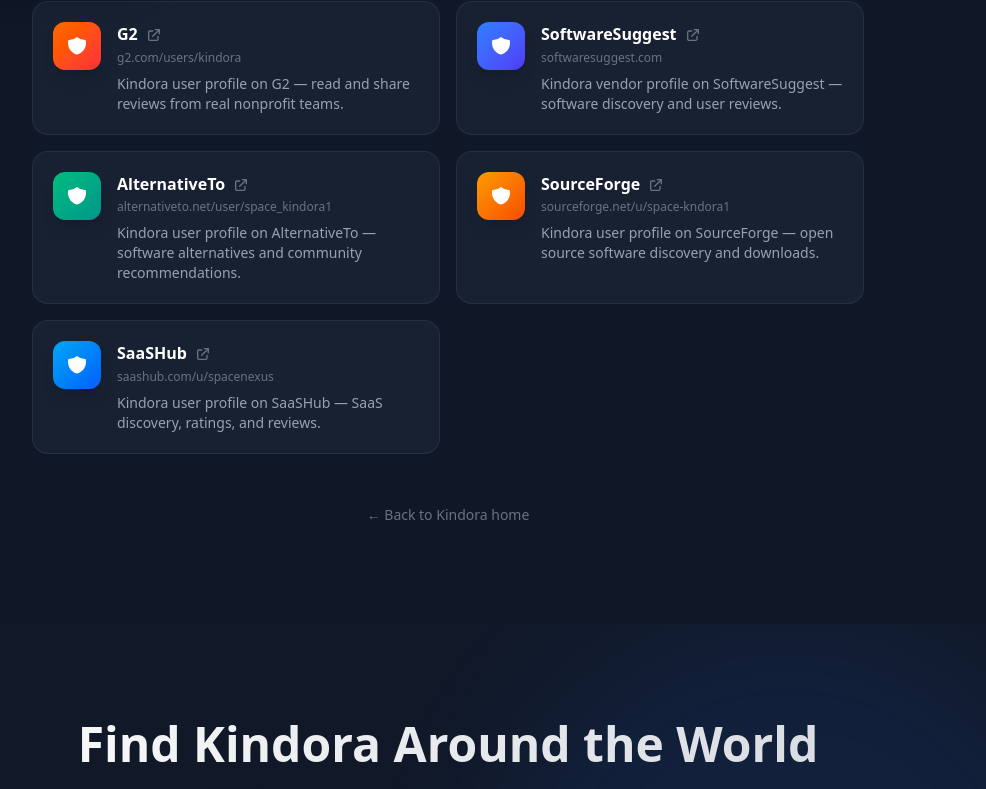
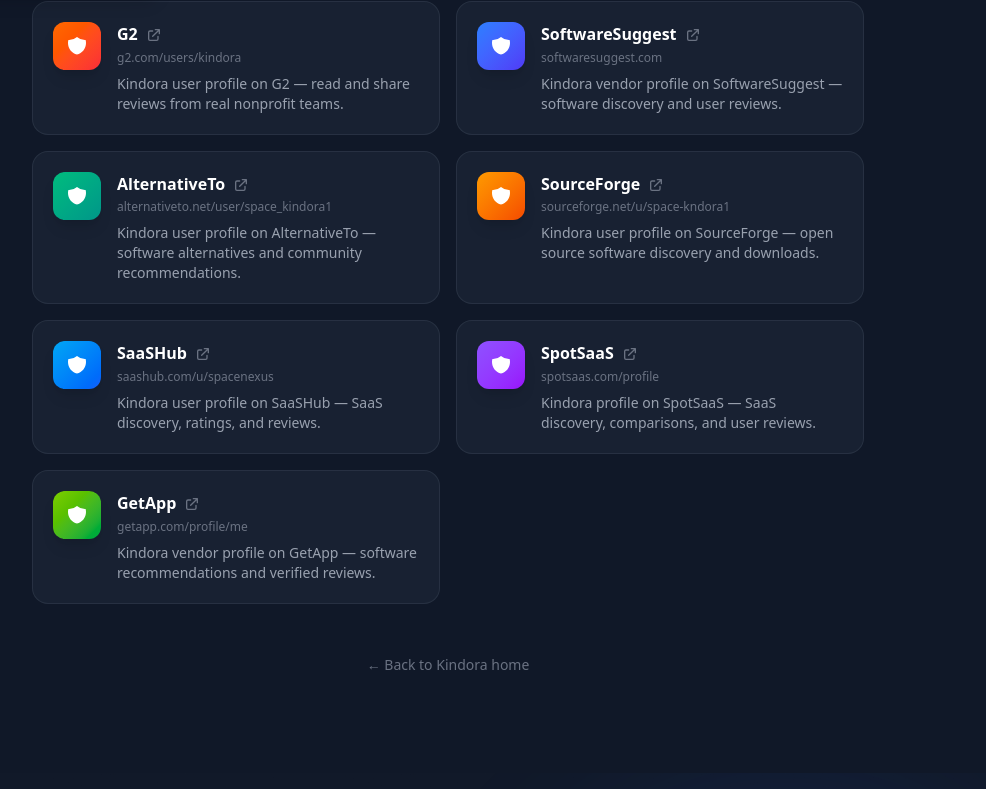
Before and after one commit to spacenexus618-sudo/space-nexus-vdr, a Next.js app: page /kindora/social-media in a window 1280 px wide. Shown: the part 778-1567 px from the top of the page, without its empty margins (192-1178 px from the left). Built offline with nearby package versions, Linux system fonts and the light colour scheme.

Commit message:
feat: update sitemap and social media page metadata; enhance vs-competitors features and FAQs

```diff
--- a/app/kindora/sitemap.ts
+++ b/app/kindora/sitemap.ts
@@ -17,6 +17,7 @@ export default function sitemap(): MetadataRoute.Sitemap {
     { route: "/ecosystem", priority: 0.8 },
     { route: "/consumer-review", priority: 0.7 },
     { route: "/social-media", priority: 0.7 },
+    { route: "/about", priority: 0.8 },
   ];
 
   const featurePages = [
--- a/app/kindora/social-media/page.tsx
+++ b/app/kindora/social-media/page.tsx
@@ -3,7 +3,7 @@ import Link from "next/link";
 
 export const metadata: Metadata = {
     title: "Kindora Social Media",
-    description: "Find Kindora across the web — G2, SoftwareSuggest, AlternativeTo, SourceForge, and SaaSHub — and follow us on YouTube, Instagram, Twitter/X, and LinkedIn for nonprofit management tips, product updates, and industry insights.",
+    description: "Find Kindora across the web — G2, SoftwareSuggest, AlternativeTo, SourceForge, SaaSHub, SpotSaaS, and GetApp — and follow us on YouTube, Instagram, Twitter/X, and LinkedIn for nonprofit management tips, product updates, and industry insights.",
     alternates: {
         canonical: "/kindora/social-media",
     },
@@ -94,6 +94,24 @@ const platforms = [
     shadow: "shadow-sky-500/30",
     icon: <path d="M9 12l2 2 4-4m5.618-4.016A11.955 11.955 0 0112 2.944a11.955 11.955 0 01-8.618 3.04A12.02 12.02 0 003 9c0 5.591 3.824 10.29 9 11.622 5.176-1.332 9-6.03 9-11.622 0-1.042-.133-2.052-.382-3.016z" />,
   },
+  {
+    name: "SpotSaaS",
+    handle: "spotsaas.com/profile",
+    href: "https://www.spotsaas.com/profile",
+    description: "Kindora profile on SpotSaaS — SaaS discovery, comparisons, and user reviews.",
+    gradient: "from-violet-500 to-purple-600",
+    shadow: "shadow-violet-500/30",
+    icon: <path d="M9 12l2 2 4-4m5.618-4.016A11.955 11.955 0 0112 2.944a11.955 11.955 0 01-8.618 3.04A12.02 12.02 0 003 9c0 5.591 3.824 10.29 9 11.622 5.176-1.332 9-6.03 9-11.622 0-1.042-.133-2.052-.382-3.016z" />,
+  },
+  {
+    name: "GetApp",
+    handle: "getapp.com/profile/me",
+    href: "https://www.getapp.com/profile/me/",
+    description: "Kindora vendor profile on GetApp — software recommendations and verified reviews.",
+    gradient: "from-lime-500 to-green-600",
+    shadow: "shadow-green-500/30",
+    icon: <path d="M9 12l2 2 4-4m5.618-4.016A11.955 11.955 0 0112 2.944a11.955 11.955 0 01-8.618 3.04A12.02 12.02 0 003 9c0 5.591 3.824 10.29 9 11.622 5.176-1.332 9-6.03 9-11.622 0-1.042-.133-2.052-.382-3.016z" />,
+  },
 ];
 
 export default function SocialMediaPage() {
--- a/app/kindora/vs-competitors/page.tsx
+++ b/app/kindora/vs-competitors/page.tsx
@@ -43,6 +43,8 @@ const features = [
     "Export-Ready Board Reports",
     "Affordable for Small Nonprofits",
     "Ready in Minutes (No Consultants)",
+    "API & Integrations",
+    "Reporting & Analytics",
 ];
 
 type FeatureValue = true | false | "partial";
@@ -57,37 +59,37 @@ const competitors: {
             name: "Kindora",
             tagline: "All-in-one",
             color: "bg-[#2563eb] text-white",
-            values: [true, true, true, true, true, true, true, true, true, true],
+            values: [true, true, true, true, true, true, true, true, true, true, true, true],
         },
         {
             name: "Bloomerang",
             tagline: "Donor-only",
             color: "bg-gray-100 text-gray-700",
-            values: [true, false, false, false, "partial", true, "partial", "partial", true, true],
+            values: [true, false, false, false, "partial", true, "partial", "partial", true, true, true, "partial"],
         },
         {
             name: "Salesforce NPC",
             tagline: "Too complex",
             color: "bg-gray-100 text-gray-700",
-            values: [true, "partial", "partial", false, "partial", true, "partial", true, false, false],
+            values: [true, "partial", "partial", false, "partial", true, "partial", true, false, false, true, true],
         },
         {
             name: "Bonterra Apricot",
             tagline: "Case mgmt only",
             color: "bg-gray-100 text-gray-700",
-            values: [false, false, true, false, false, false, false, "partial", false, false],
+            values: [false, false, true, false, false, false, false, "partial", false, false, "partial", true],
         },
         {
             name: "Keela",
             tagline: "Limited scope",
             color: "bg-gray-100 text-gray-700",
-            values: [true, false, false, false, false, true, "partial", "partial", true, true],
+            values: [true, false, false, false, false, true, "partial", "partial", true, true, "partial", "partial"],
         },
         {
             name: "Spreadsheets",
             tagline: "Error-prone",
             color: "bg-gray-100 text-gray-700",
-            values: [false, false, false, false, false, false, false, false, true, true],
+            values: [false, false, false, false, false, false, false, false, true, true, false, false],
         },
     ];
 
@@ -148,6 +150,7 @@ const competitorDetails = [
         kindoraAdvantages: [
             "Ready in under 30 minutes — no consultants needed",
             "Built specifically for nonprofits, not adapted from a sales CRM",
+            "Open API and pre-built integrations — without needing an integration consultant",
             "Transparent, affordable pricing",
             "Includes nonprofit accounting and cost allocation out of the box",
         ],
@@ -319,6 +322,8 @@ const vsFaqSchema = {
     { "@type": "Question", "name": "How does Kindora compare to Salesforce Nonprofit Cloud in cost?", "acceptedAnswer": { "@type": "Answer", "text": "Salesforce Nonprofit Cloud typically requires large annual commitments once you factor in licenses, implementation consultants, and customization. Kindora is a fraction of that cost and is ready in under 30 minutes." } },
     { "@type": "Question", "name": "Can Kindora replace Bonterra Apricot for case management?", "acceptedAnswer": { "@type": "Answer", "text": "Yes. Kindora includes full client intake, program enrollment, service delivery tracking, and outcome reporting — the core of what Bonterra Apricot does — plus donor CRM and grant management that Bonterra lacks." } },
     { "@type": "Question", "name": "Does Kindora offer a free trial?", "acceptedAnswer": { "@type": "Answer", "text": "Yes — you can start a free trial with no credit card required and be fully set up in under 30 minutes." } },
+    { "@type": "Question", "name": "Does Kindora have API access like Salesforce or Bloomerang?", "acceptedAnswer": { "@type": "Answer", "text": "Yes. Kindora provides an open API and pre-built integrations for email marketing, accounting, and payment processing. And because Kindora is all-in-one — donor CRM, grants, case management, accounting, and volunteers in one database — most nonprofits need far fewer integrations than they would with single-purpose tools." } },
+    { "@type": "Question", "name": "How does Kindora's reporting compare to enterprise platforms?", "acceptedAnswer": { "@type": "Answer", "text": "Kindora includes built-in financial and program analytics: revenue, expenses, net income, clients served, program enrollment charts, and donor analysis — exportable as board-ready PDF or Excel reports in one click. Most nonprofits get the reports they need without hiring a BI consultant, which enterprise platforms typically require." } },
   ],
 };
 
@@ -753,6 +758,14 @@ export default function VsCompetitorsPage() {
                                 q: "Does Kindora offer a free trial?",
                                 a: "Yes — you can start a free trial at cad.spaceaiapp.com/kindora with no credit card required. You can be fully set up in under 30 minutes.",
                             },
+                            {
+                                q: "Does Kindora have API access like Salesforce or Bloomerang?",
+                                a: "Yes. Kindora provides an open API and pre-built integrations for email marketing, accounting, and payment processing. And because Kindora is all-in-one — donor CRM, grants, case management, accounting, and volunteers in one shared database — most nonprofits need far fewer integrations than they would with single-purpose tools that have to be stitched together.",
+                            },
+                            {
+                                q: "How does Kindora's reporting compare to enterprise platforms?",
+                                a: "Kindora includes built-in financial and program analytics — revenue, expenses, net income, clients served, program enrollment charts, and donor analysis — exportable as board-ready PDF or Excel reports in one click. Most nonprofits get the reports they need without hiring a BI consultant or buying a separate analytics add-on, which enterprise platforms typically require.",
+                            },
                         ].map((faq, i) => (
                             <details
                                 key={i}
```
